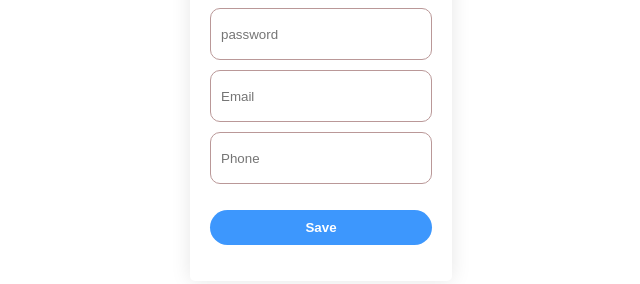
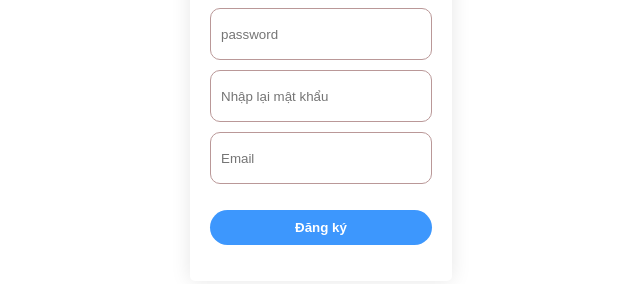
Before and after one commit to tiendat2001/DoAnBachKhoa, a React (Create React App) app in the folder client/: page /register in a window 1280 px wide. Shown: the part 342-626 px from the top of the page, without its empty margins (319-959 px from the left). Built offline with nearby package versions, Linux system fonts and the light colour scheme.

Commit message:
them register

```diff
--- a/client/src/pages/login/Login.jsx
+++ b/client/src/pages/login/Login.jsx
@@ -26,7 +26,7 @@ const Login = () => {
     dispatch({ type: "LOGIN_START" });
     try {
       const res = await axios.post("/auth/login", credentials);
-      dispatch({ type: "LOGIN_SUCCESS", payload: res.data });
+      dispatch({ type: "LOGIN_SUCCESS", payload: res.data }); // user trong AuthContext sẽ là JSON thông tin user (kq API return)
       console.log(user)
 
       navigate("/")
--- a/client/src/pages/register/Register.jsx
+++ b/client/src/pages/register/Register.jsx
@@ -8,6 +8,9 @@ const Register = () => {
   const [credentials, setCredentials] = useState({
     username: undefined,
     password: undefined,
+    email:undefined,
+    passwordRepeat: undefined // Thêm trường passwordRepeat vào state, trường này khi đẩy vào API ko dùng
+
   });
 
   const {user, loading, error, dispatch } = useContext(AuthContext);
@@ -19,15 +22,17 @@ const Register = () => {
   };
 
   // submit
-  const handleClick = async (e) => {
+  const handleClickRegister = async (e) => {
     e.preventDefault();
-    dispatch({ type: "LOGIN_START" });
+    if (credentials.password !== credentials.passwordRepeat) {
+      alert("Mật khẩu không khớp");
+      return;
+    }
     try {
-      const res = await axios.post("/auth/login", credentials);
-      dispatch({ type: "LOGIN_SUCCESS", payload: res.data });
-      console.log(user)
 
-      navigate("/")
+      const res = await axios.post("/auth/register", credentials);
+      alert("Đăng ký thành công")
+      navigate("/login")
     } catch (err) {
       dispatch({ type: "LOGIN_FAILURE", payload: err.response.data });
     }
@@ -54,19 +59,21 @@ const Register = () => {
 
           <input
           type="password"
-          placeholder="Email"
-          id="password"
+          placeholder="Nhập lại mật khẩu"
+          id="passwordRepeat"
           onChange={handleChange}
           className="lInput"
         />
 
-        <input
-          type="password"
-          placeholder="Phone"
-          id="password"
+          <input
+          type="email"
+          placeholder="Email"
+          id="email"
           onChange={handleChange}
           className="lInput"
         />
+
+
 
           {/* <label>
             <input
@@ -78,10 +85,10 @@ const Register = () => {
 
 
 
-        <button  className="lButton btn_registerr">
-          Save
+        <button disabled={loading} onClick={handleClickRegister}   className="lButton btn_registerr">
+          Đăng ký
         </button>
-        {error && <span>{error.message}</span>}
+        {error && <span>Tên đăng nhập hoặc email <br></br> đã có người sử dụng</span>}
       </div>
     </div>
   );
```
